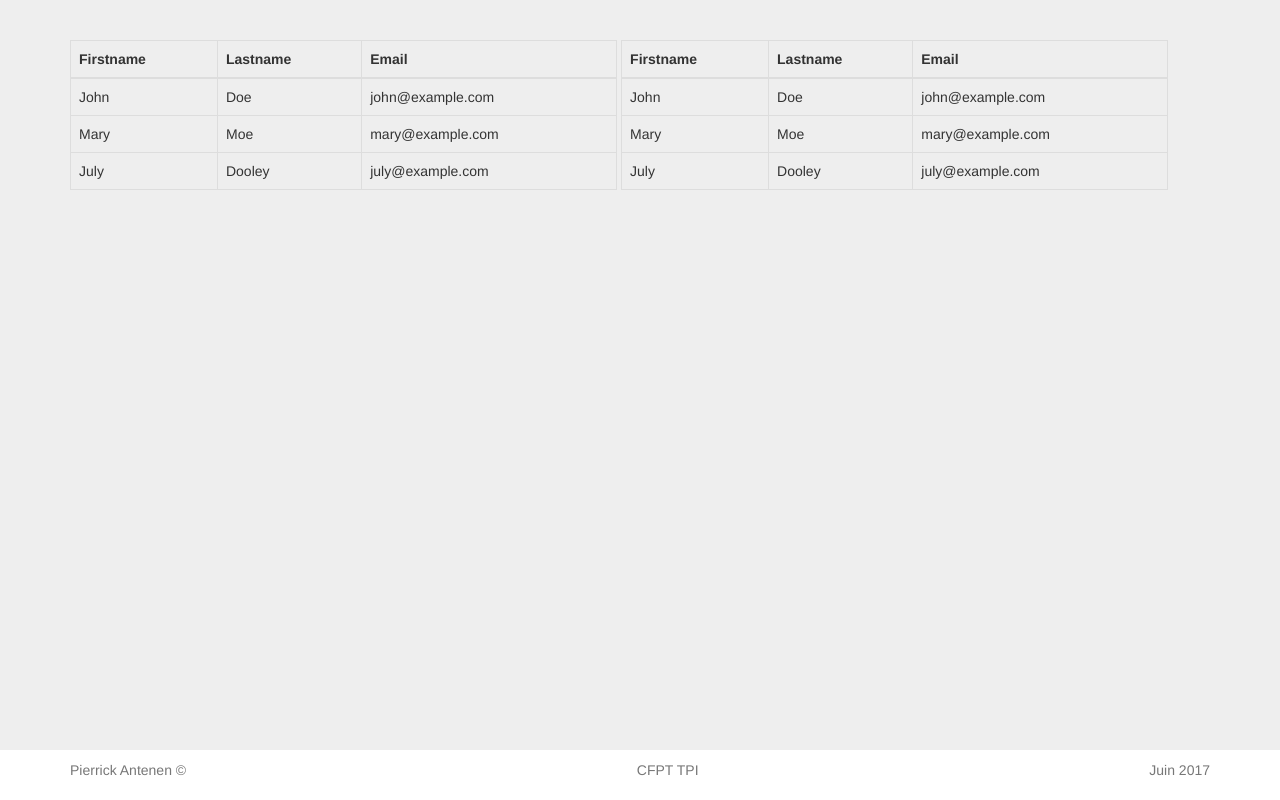
After one commit to pierrick1213/tchatme, a PHP site: page /users.php in a window 1280 px wide. The commit adds this page. Run offline with PHP 8.4, Linux system fonts and the light colour scheme; the visitor is signed in with stand-in values (Sample User, id 1); data that the repository does not hold is empty.

Commit message:
Ajout de la page users

```diff
--- a/css/style.css
+++ b/css/style.css
@@ -248,3 +248,8 @@ position: fixed;
 bottom: 0px;
 width: 100%;
 }
+.tableauxUsers{
+    width: 48%;
+  display:inline-block;
+  vertical-align:top;
+}
--- a/fonction.php
+++ b/function.php
@@ -17,9 +17,9 @@ function navBar() {
                 </div>
                 <div class="collapse navbar-collapse">
                     <ul class="nav navbar-nav">
-                        <li class="active"><a href="index.php">Salles de tchat</a></li>
-                        <li><a href="#">Autres salles</a></li>
-                        <li><a href="#">Les membres</a></li>
+                        <li class="active"><a href="index.php">Mes salles de tchat</a></li>
+                        <li><a href="#">Autres salles disponibles</a></li>
+                        <li><a href="users.php">Les membres</a></li>
                     </ul>
                     <ul class="nav navbar-nav navbar-right">
                         <li class="dropdown">
--- a/index.php
+++ b/index.php
@@ -1,5 +1,5 @@
 <?php
-require_once 'fonction.php';
+require_once 'function.php';
 verifConnecte();
 ?>
 <!DOCTYPE html>
@@ -27,7 +27,7 @@ verifConnecte();
            echo navBar();
            ?>
         <div class="container">
-        <h2>Vos salles de tchat :</h2><br>
+            <h2 style="display: inline">Vos salles de tchat :</h2> <a href="newRoomTchat.php" style="float: right" type="button" class="btn btn-primary btn-lg">+</a>
             <table class="table table-bordered">
                 <tr>
                     <th>logo</th>
--- a/roomTchat.php
+++ b/roomTchat.php
@@ -1,5 +1,5 @@
 <?php
-require_once 'fonction.php';
+require_once 'function.php';
 verifConnecte();
 ?>
 <!DOCTYPE html>
--- /dev/null
+++ b/users.php
@@ -0,0 +1,92 @@
+<?php
+require_once 'function.php';
+verifConnecte();
+?>
+<!DOCTYPE html>
+<html lang="fr">
+    <head>
+        <meta charset="utf-8">
+        <meta http-equiv="X-UA-Compatible" content="IE=edge">
+        <meta name="viewport" content="width=device-width, initial-scale=1">
+        <meta name="description" content="Page users qui affichent les membres du sites et nos amis">
+        <meta name="author" content="Pierrick Antenen">
+        <link rel="icon" href="../logo.png">
+
+        <title>login</title>
+
+        <!-- Bootstrap core CSS -->
+        <link href="css/bootstrap.min.css" rel="stylesheet">
+        <!-- Custom styles for this template -->
+        <link href="css/style.css" rel="stylesheet">
+
+        <script src="js/jquery-3.2.0.min.js"></script>
+        <script src="js/bootstrap.min.js"></script>
+    </head>
+    <body>
+        <?php
+        echo navBar();
+        ?>
+        <div class="container">
+            <div class="tableauxUsers">
+                <table class="table table-bordered">
+    <thead>
+      <tr>
+        <th>Firstname</th>
+        <th>Lastname</th>
+        <th>Email</th>
+      </tr>
+    </thead>
+    <tbody>
+      <tr>
+        <td>John</td>
+        <td>Doe</td>
+        <td>john@example.com</td>
+      </tr>
+      <tr>
+        <td>Mary</td>
+        <td>Moe</td>
+        <td>mary@example.com</td>
+      </tr>
+      <tr>
+        <td>July</td>
+        <td>Dooley</td>
+        <td>july@example.com</td>
+      </tr>
+    </tbody>
+  </table>
+            </div>
+            <div class="tableauxUsers">
+                <table class="table table-bordered">
+    <thead>
+      <tr>
+        <th>Firstname</th>
+        <th>Lastname</th>
+        <th>Email</th>
+      </tr>
+    </thead>
+    <tbody>
+      <tr>
+        <td>John</td>
+        <td>Doe</td>
+        <td>john@example.com</td>
+      </tr>
+      <tr>
+        <td>Mary</td>
+        <td>Moe</td>
+        <td>mary@example.com</td>
+      </tr>
+      <tr>
+        <td>July</td>
+        <td>Dooley</td>
+        <td>july@example.com</td>
+      </tr>
+    </tbody>
+  </table>
+            </div>
+        </div>
+        <?php
+        echo footer();
+        ?>
+
+    </body>
+</html>
```
